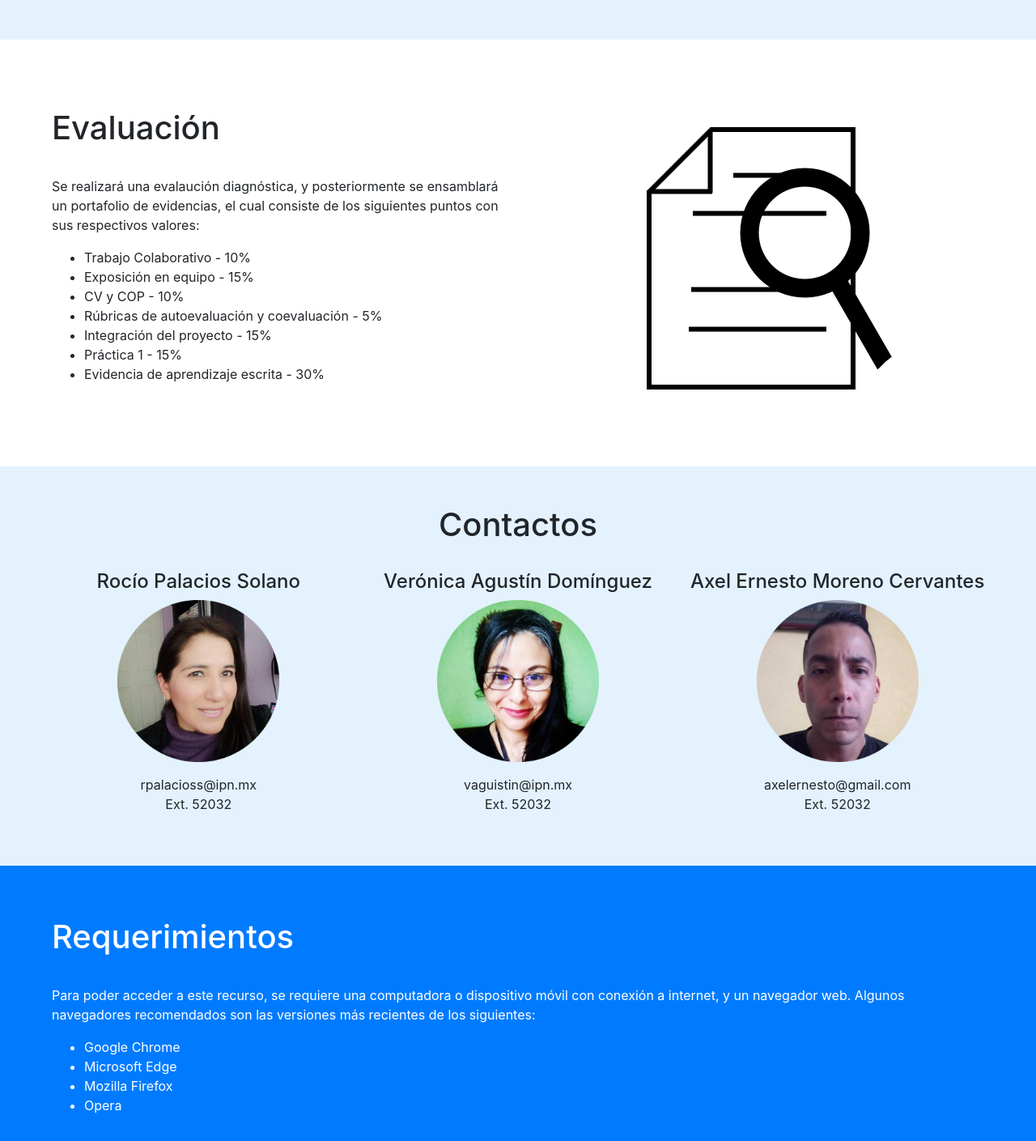
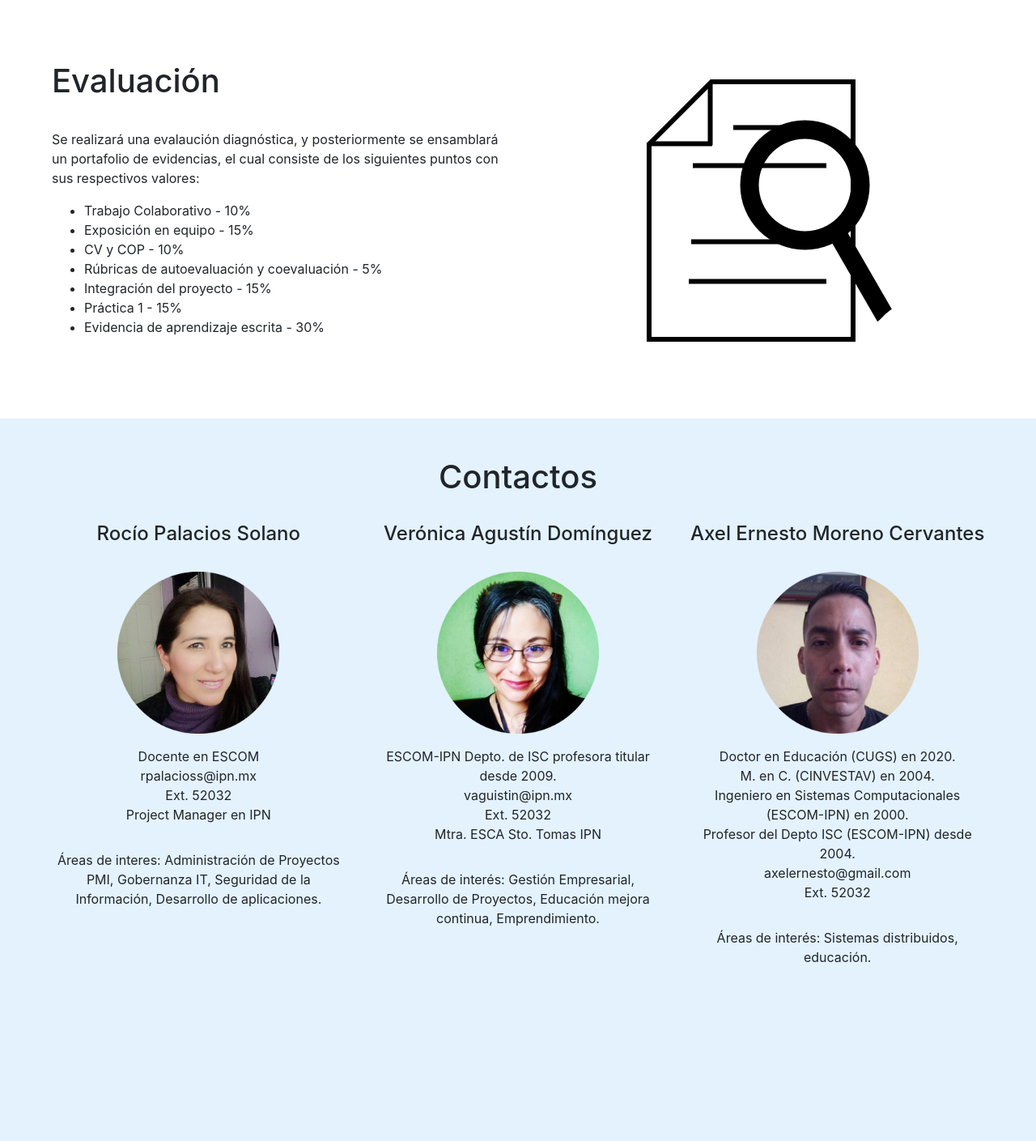
Before and after one commit to JonathanRojas98/rddipn, a Django app: page / in a window 1280 px wide. Shown: the part 1471-2880 px from the top of the page at 81% size. After the commit the page ends 2660 px from the top, so only its background shows below. Run offline with Django 3.2, Linux system fonts and the light colour scheme; data that the repository does not hold is empty; some libraries are stand-ins or nearby versions.

Commit message:
UI: Add some info and extra padding to all sections to remove gradient-like effect

```diff
--- a/gestion/templates/base.html
+++ b/gestion/templates/base.html
@@ -15,7 +15,7 @@
     <!-- Navbar -->
     <nav class="navbar fixed-top navbar-expand-md navbar-light">
         <a class="navbar-brand text-uppercase" href="{% url 'main' %}">
-            <img src="{% static 'main/ipn.png'%}" width="25" height="30" class="d-inline-block align-top" alt="">
+            <img src="{% static 'main/ipnlogo2.png'%}" width="25" height="30" alt="">
             Gestión Empresarial
         </a>
         <button class="navbar-toggler" type="button" data-toggle="collapse" data-target="#navbarSupportedContent" aria-controls="navbarSupportedContent" aria-expanded="false" aria-label="Toggle navigation">
--- a/gestion/templates/main.html
+++ b/gestion/templates/main.html
@@ -1,7 +1,7 @@
 {% extends 'base.html' %}
 {% load static %}
 {% block content %}
-<div class="container-fluid">
+<div class="container-fluid" style="padding-top: 10px;">
     <div class="d-flex row p-5 text-white bg-info" id="bienvenida" style="align-items: center;">
         <div class="p-3 col-sm">
             <h1 class="pb-4">Bienvenidos</h1>
@@ -18,32 +18,6 @@
     </div>
 
 </div>
-<nav class="navbar navbar-dark bg-dark text-white sticky-top navbar-expand-lg" style="top: 56px;">
-    <button class="navbar-toggler" type="button" data-toggle="collapse" data-target="#navbarSupportedContent"
-        aria-controls="navbarSupportedContent" aria-expanded="false" aria-label="Toggle navigation">
-        <span class="navbar-toggler-icon"></span>
-    </button>
-
-    <div class="collapse navbar-collapse" id="navbarSupportedContent">
-        <ul class="navbar-nav mx-auto">
-            <li class="nav-item">
-                <h4><a class="nav-link" href="#metodologia">Metodología<span class="sr-only">(current)</span></a></h4>
-            </li>
-            <li class="nav-item">
-                <h4><a class="nav-link" href="#ucompetencia">Unidad de competencia<span class="sr-only">(current)</span></a></h4>
-            </li>
-            <li class="nav-item">
-                <h4><a class="nav-link" href="#evaluacion">Evaluaci&oacute;n<span class="sr-only">(current)</span></a></h4>
-            </li>
-            <li class="nav-item">
-                <h4><a class="nav-link" href="#contactos">Contactos<span class="sr-only">(current)</span></a></h4>
-            </li>
-            <li class="nav-item">
-                <h4><a class="nav-link" href="#requerimientos">Requerimientos<span class="sr-only">(current)</span></a></h4>
-            </li>
-        </ul>
-    </div>
-</nav>
 <div class="container-fluid">
     <div class="starter-template bg-white">
         <a class="anchor" id="metodologia"></a>
@@ -113,49 +87,48 @@
         <div class="d-flex row px-5 pb-5" style="background-color: #e3f2fd;">
 
             <div class="col-sm justify-content-center text-center ">
-                <h4>Rocío Palacios Solano</h4>
+                <h4>Rocío Palacios Solano</h4><br/>
                 <img src="{% static 'main/rocio.png'%}" width="200" class="img-fluid" alt="">
                 <p class="pt-3">
+                    Docente en ESCOM <br/>
                     rpalacioss@ipn.mx <br/>
-                    Ext. 52032
+                    Ext. 52032 <br/>
+                    Project Manager en IPN <br/>
+                </p>
+                <p class="pt-3">
+                    Áreas de interes: Administración de Proyectos PMI, Gobernanza IT, Seguridad de la Información, Desarrollo de aplicaciones.  <br/>
                 </p>
             </div>
             <div class="col-sm justify-content-center text-center">
-                <h4>Verónica Agustín Domínguez</h4>
+                <h4>Verónica Agustín Domínguez</h4><br/>
                 <img src="{% static 'main/veronica.png'%}" width="200" class="img-fluid" alt="">
                 <p class="pt-3">
+                    ESCOM-IPN  Depto. de ISC profesora titular desde 2009. <br/>
                     vaguistin@ipn.mx <br/>
-                    Ext. 52032
+                    Ext. 52032 <br/>
+                    Mtra. ESCA Sto. Tomas IPN
+                </p>
+                <p class="pt-3">
+                    Áreas de interés: Gestión Empresarial, Desarrollo de Proyectos, Educación mejora continua, Emprendimiento.
                 </p>
 
             </div>
             <div class="col-sm justify-content-center text-center">
-                <h4>Axel Ernesto Moreno Cervantes</h4>
+                <h4>Axel Ernesto Moreno Cervantes</h4><br/>
                 <img src="{% static 'main/axel.png'%}" width="200"  class="img-fluid " alt="">
                 <p class="pt-3">
+                    Doctor en Educación (CUGS) en 2020. <br/>
+                    M. en C. (CINVESTAV) en 2004. <br/>
+                    Ingeniero en Sistemas Computacionales (ESCOM-IPN) en 2000.  <br/>
+                    Profesor del Depto ISC (ESCOM-IPN) desde 2004.  <br/>
                     axelernesto@gmail.com <br/>
                     Ext. 52032
                 </p>
+                <p class="pt-3">
+                    Áreas de interés: Sistemas distribuidos, educación.
+                </p>
             </div>
         </div>
-        <a class="anchor" id="requerimientos"></a>
-        <div class="d-flex row px-5 pt-5 bg-primary text-white" style="align-items: center;">
-            <div class="p-3 col-sm">
-                <h1 class="pb-4">Requerimientos</h1>
-                <p class="pt-1">
-                    Para poder acceder a este recurso, se requiere una computadora o dispositivo móvil con conexión a internet, y un navegador web.
-
-                    Algunos navegadores recomendados son las versiones más recientes de los siguientes:
-                </p>
-                <ul>
-                    <li>Google Chrome</li>
-                    <li>Microsoft Edge</li>
-                    <li>Mozilla Firefox</li>
-                    <li>Opera</li>
-                </ul>
-            </div>
-        </div>
-
     </div>
 
 </div>
--- a/gestion/templates/resource.html
+++ b/gestion/templates/resource.html
@@ -1,6 +1,6 @@
 {% extends 'base.html' %}
 {% block content %}
-	<div style="padding-top: 7px;">
+	<div style="padding-top: 10px;">
         <div class="text-white text-center mx-auto p-2 bg-gradient border border-dark" style="background-color: {{ this_unit.header_color }};">
 			<h2 style="margin-bottom: 0"> Unidad {{ this_unit.order }}</h2>
         </div>
--- a/gestion/templates/unit.html
+++ b/gestion/templates/unit.html
@@ -1,6 +1,6 @@
 {% extends 'base.html' %}
 {% block content %}
-	<div style="padding-top: 7px;">
+	<div style="padding-top: 10px;">
         <div class="text-white text-center mx-auto p-2 bg-gradient border border-dark" style="background-color: {{ this_unit.header_color }};">
 			<h2 style="margin-bottom: 0"> {{this_unit.name}}</h2>
         </div>
```
Also changed, not shown: gestion/static/main/ipnlogo2.png (added).
